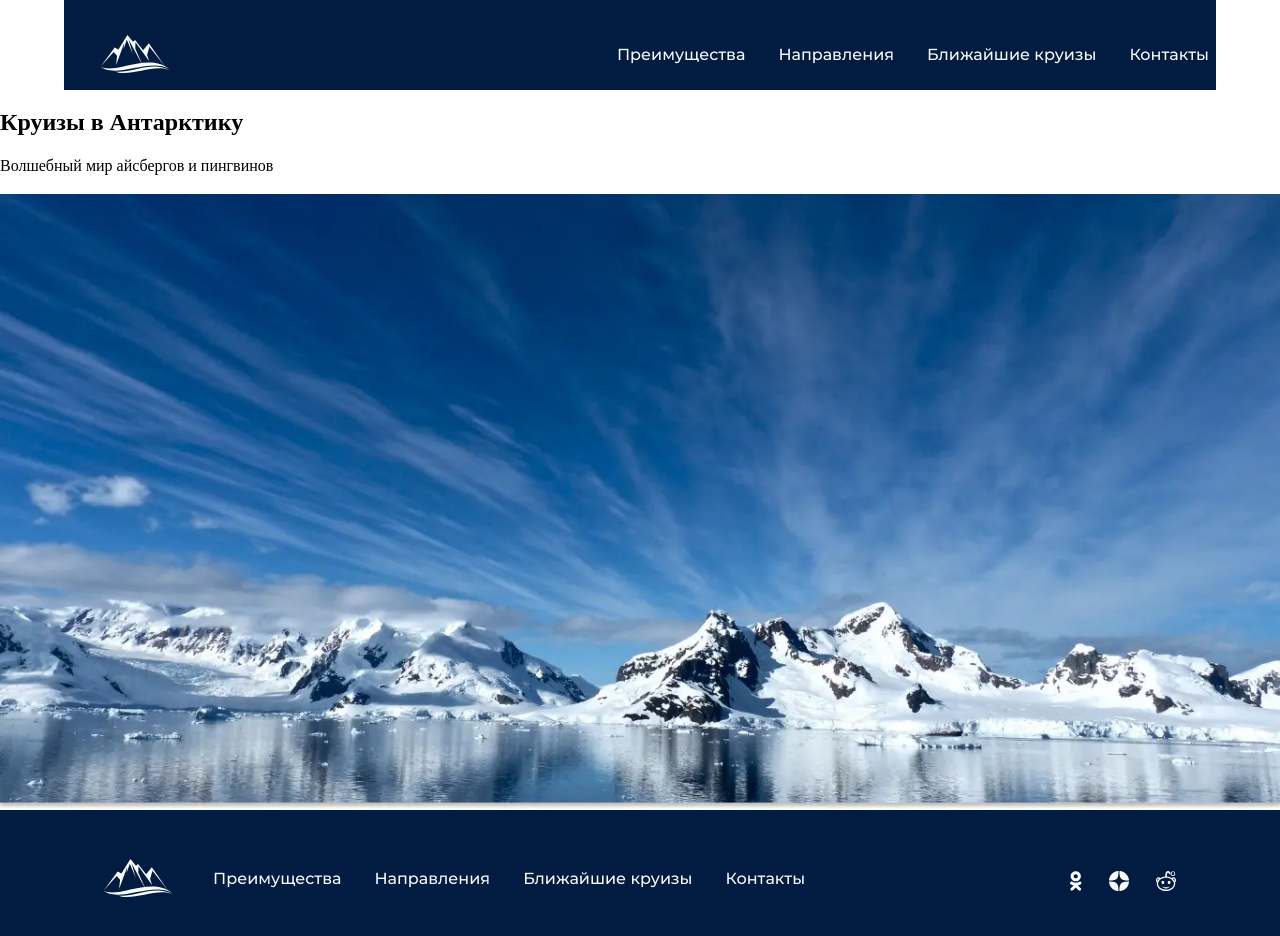
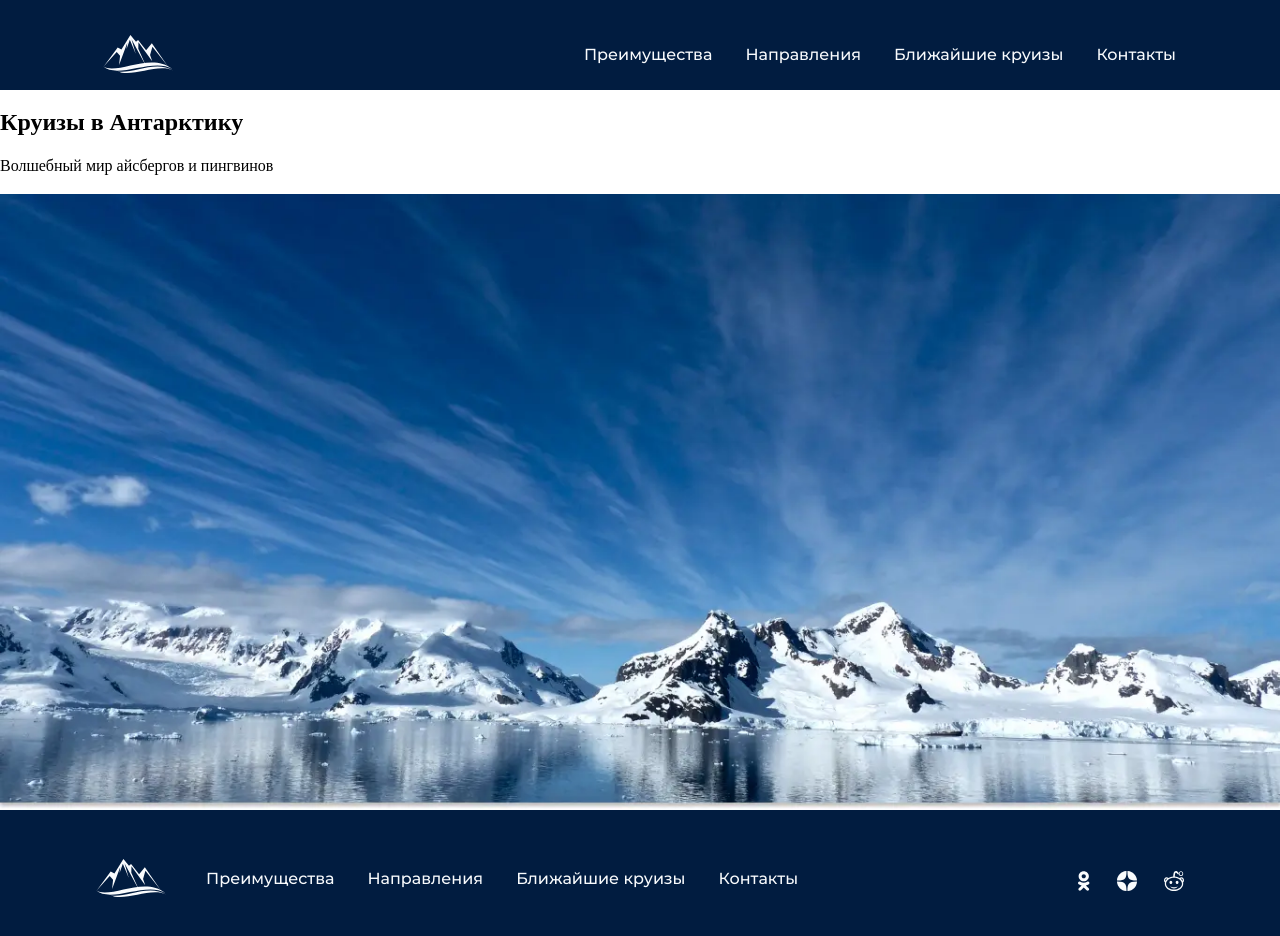
Before and after one commit to Nastya880/Cruises-to-antarctic, a website: page source/index.html in a window 1280 px wide. Drawn offline with nearby package versions, Linux system fonts and the light colour scheme; files that its build step writes are made by us from their sources; files whose address does not match are found by name.

Commit message:
footer for overflow  done

```diff
--- a/source/sass/blocks/footer-menu.scss
+++ b/source/sass/blocks/footer-menu.scss
@@ -2,10 +2,12 @@
   list-style: none;
   display: flex;
   flex-wrap: wrap;
-  max-width: 638px;
+  max-width: 100%;
+  // background-color: #fff;
 
   @include vp-1023 {
     max-width: 488px;
+    // background-color: #fff;
   }
 
   @include vp-767 {
--- a/source/sass/blocks/footer-social.scss
+++ b/source/sass/blocks/footer-social.scss
@@ -18,6 +18,8 @@
 .footer__social-list {
   list-style: none;
   max-width: 309px;
+  // min-width: 209px;
+  // max-width: 309px;
   display: flex;
   flex-wrap: wrap;
 
--- a/source/sass/blocks/footer.scss
+++ b/source/sass/blocks/footer.scss
@@ -2,16 +2,19 @@
   background-color: $color-tangaroa;
   display: flex;
   justify-content: space-between;
-  padding-right: 104px;
+  padding-right: 7.5%;
   min-height: 138px;
   // padding-top: 50px;
-  padding-left: 103px;
+  padding-left: 7.5%;
   align-items: center;
 
   @include vp-1023 {
     min-height: 120px;
-    padding-left: 45px;
-    padding-right: 45px;
+    // padding-left: 45px;
+    // padding-right: 45px;
+    padding-left: 6%;
+    padding-right: 6%;
+    // margin: 0;
   }
 
   @include vp-767 {
@@ -29,7 +32,8 @@
 .footer__menu-wrapper {
   // border: 2px solid red;
   display: flex;
-  flex-wrap: wrap;
+  // flex-wrap: wrap;
+  // justify-content: flex-start;
   // gap: 40px;
 
   @include vp-767 {
@@ -42,12 +46,17 @@
   margin-top: 8px;
   fill: $color-alice-blue;
 
+
   @include vp-1023 {
     align-self: center;
-    margin-right: -14px;
+    margin-right: -16px;
+    // margin-right: -14px;
+    // margin-top: -10px;
+    // align-self: flex-start;
+    // background-color: #fff;
   }
 
-  @include vp-1023 {
+  @include vp-767 {
     align-self: flex-start;
     margin-right: 0;
     margin-left: 40px;
--- a/source/sass/blocks/header.scss
+++ b/source/sass/blocks/header.scss
@@ -3,12 +3,10 @@
   display: flex;
   justify-content: space-between;
   // align-items: center;
-  padding: 35px 6px 10px 36px;
-  width: 90%;
+  padding: 35px 103px 10px;
 
   @include vp-1023 {
-    padding: 30px 0;
-    width: 88%;
+    padding: 30px 46px;
   }
 
   @include vp-767 {
```
Also changed, not shown: build/css/style.css, build/css/style.min.css, 1 other file.
